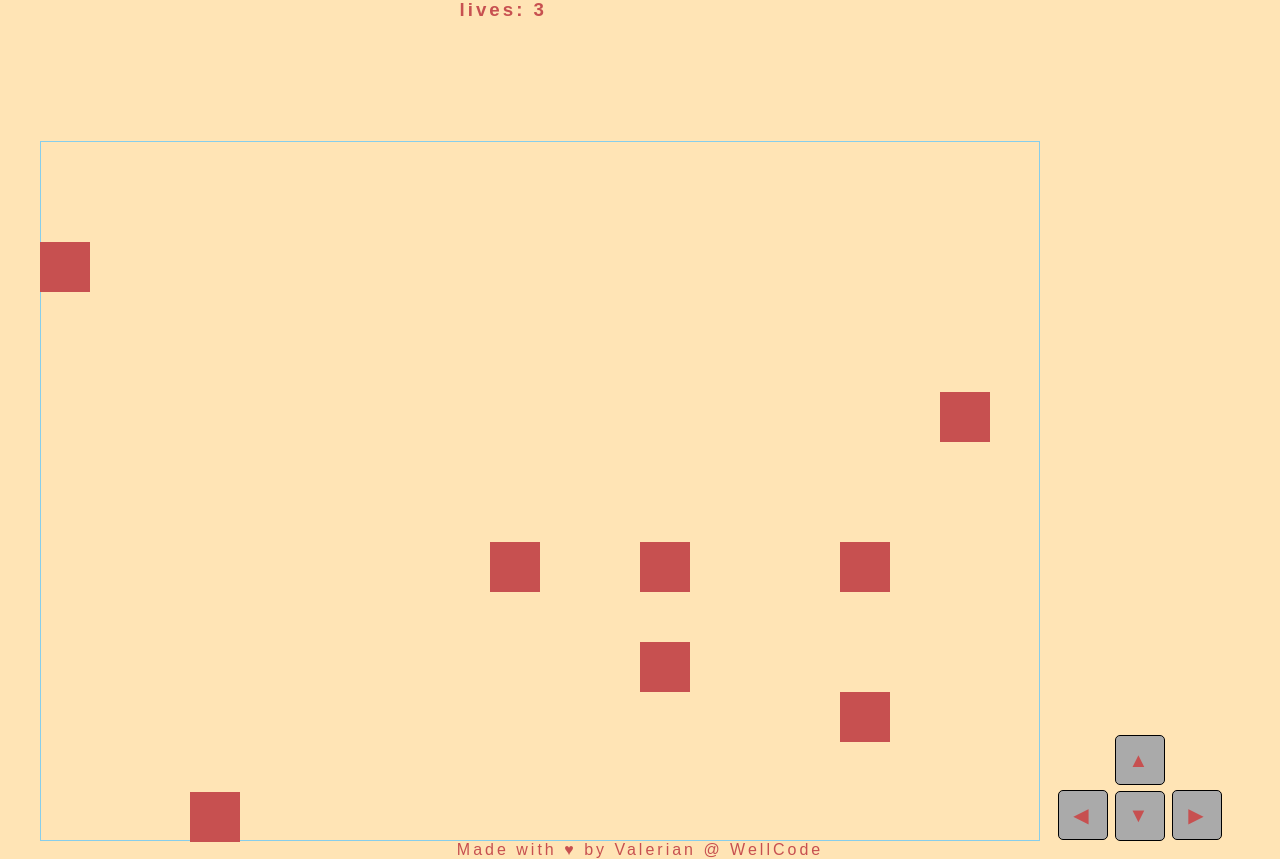
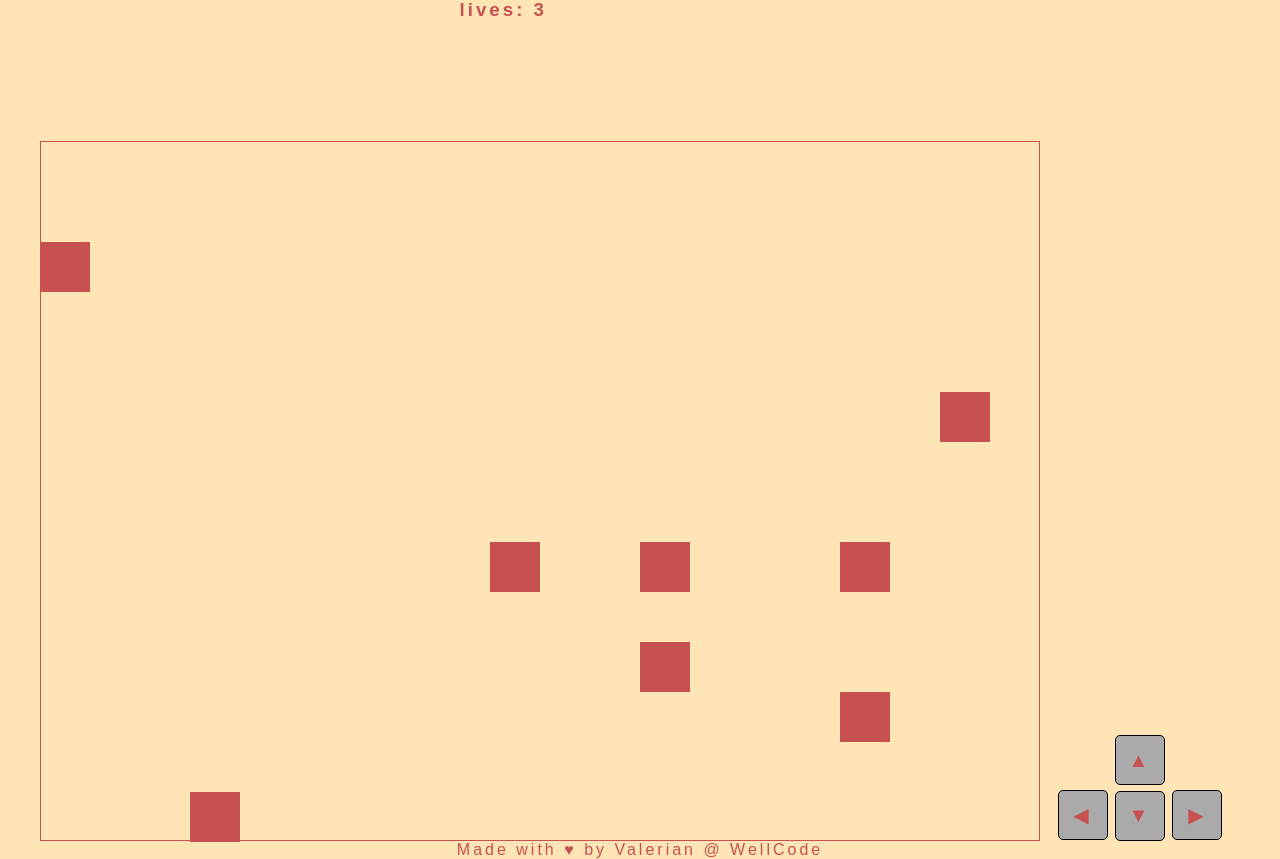
Before and after one commit to ValerianArdelean/airplaneFighter, a plain HTML site: page index.html in a window 1280 px wide. Drawn offline with Linux system fonts and the light colour scheme.

Commit message:
changing the border color for table

```diff
--- a/style.css
+++ b/style.css
@@ -36,7 +36,7 @@ main {
 #table {
 	width: 1000px;
 	height: 700px;
-	border: 1px solid #87CEEB;
+	border: 1px solid #C75050;
 	margin: auto;
 	margin-top: 10%;
 	display: flex;
```
Also changed, not shown: script.js (line endings or trailing spaces).
